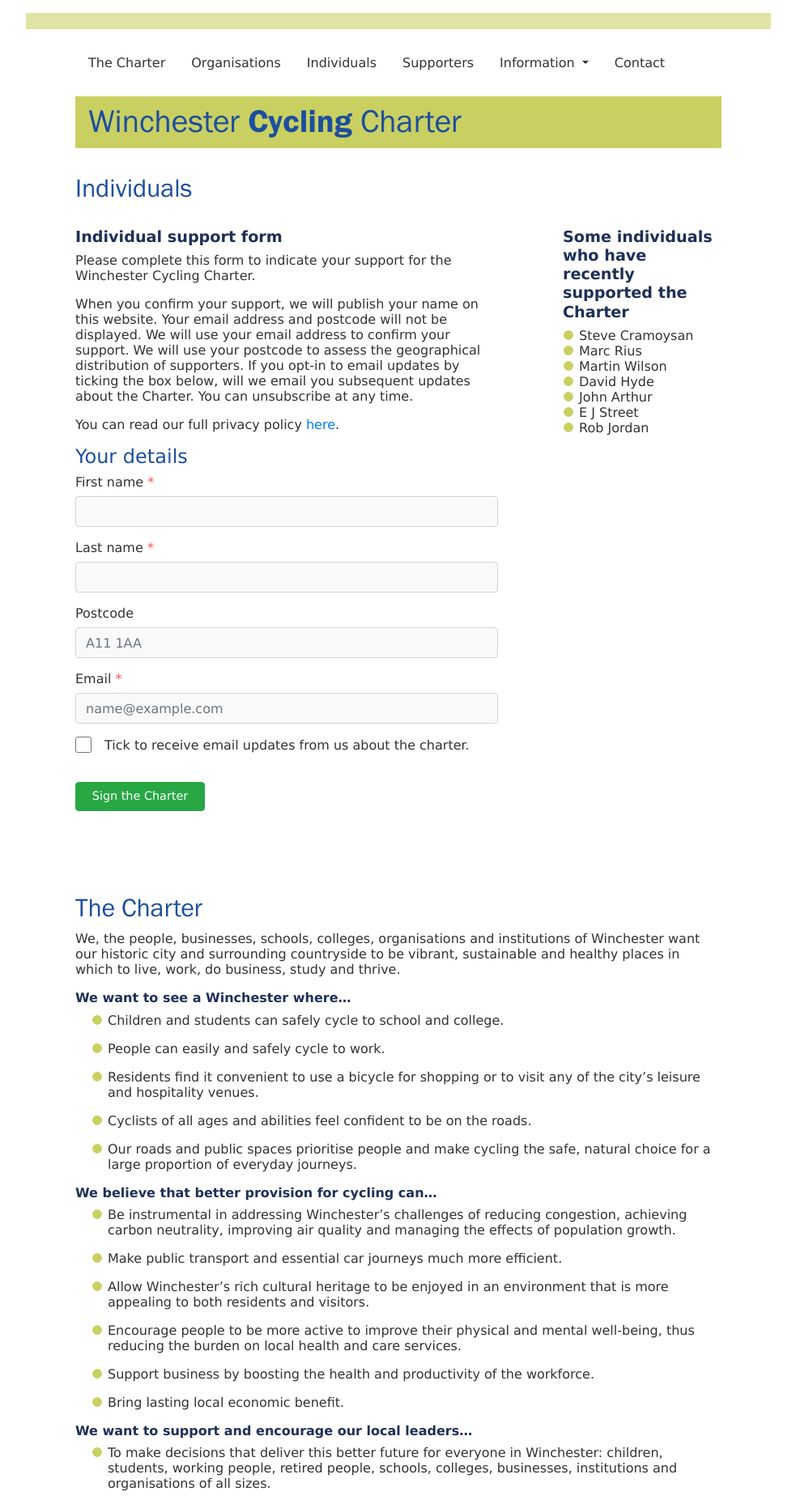
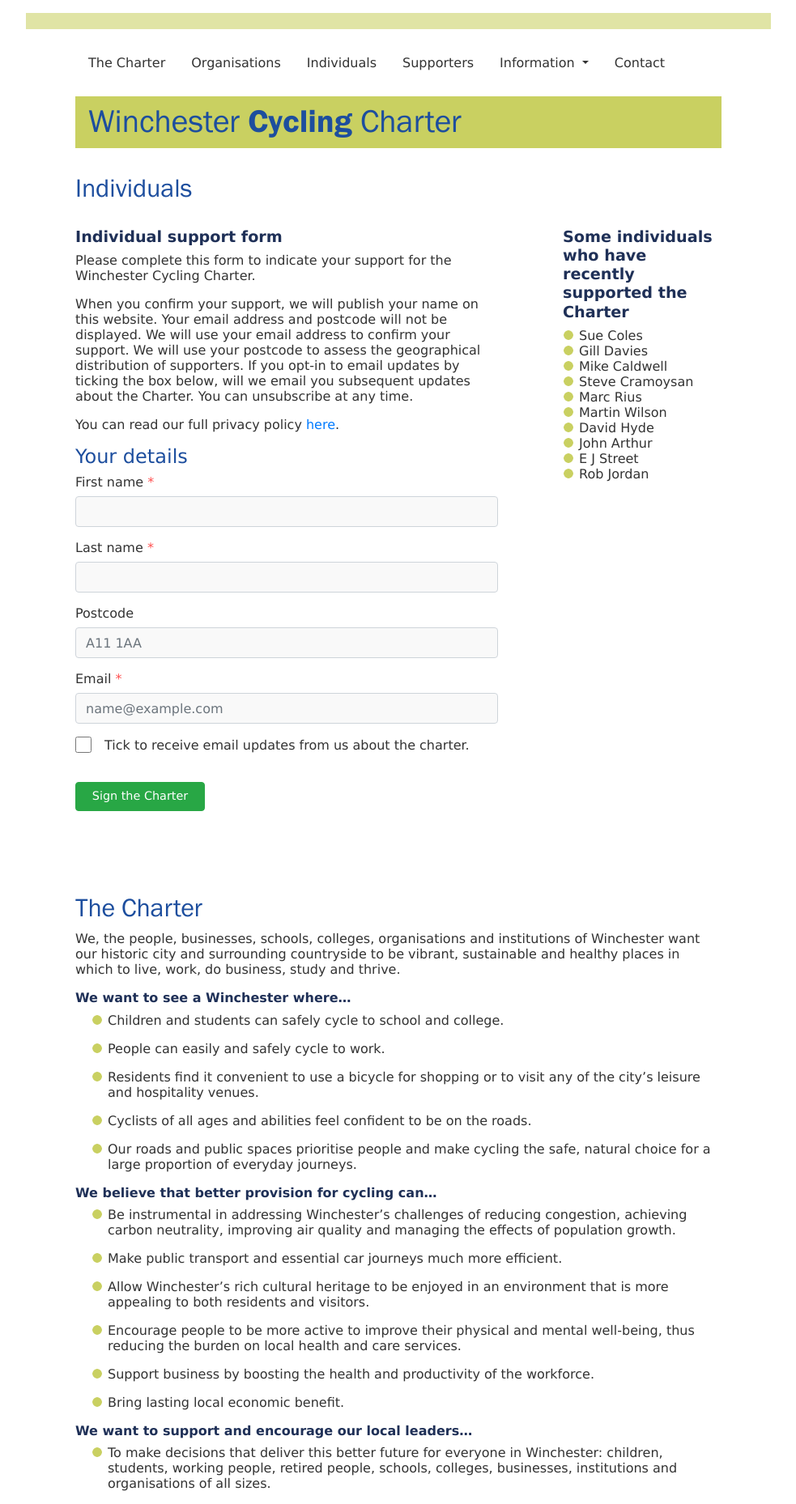
Before and after one commit to winchestercyclingcharter/winchestercyclingcharter.github.io, a Jekyll site: the page built from ind-page.md, in a window 1280 px wide. Shown: the whole page at 81% size, without its empty margins (148-1131 px from the left). Built offline with Jekyll 4.4.1, drawn with Linux system fonts in a browser that asks for light colours; nearby versions of some CDN libraries.

Commit message:
Update people.yml

```diff
--- a/_data/people.yml
+++ b/_data/people.yml
@@ -6,3 +6,6 @@ people:
 - { lastname: Wilson, firstname: Martin, dt: 20210215-172807-610458 }
 - { lastname: Rius, firstname: Marc, dt: 20210215-180652-981177 }
 - { lastname: Cramoysan, firstname: Steve, dt: 20210215-215708-743797 }
+- { lastname: Caldwell, firstname: Mike, dt: 20210216-063255-673333 }
+- { lastname: Davies, firstname: Gill, dt: 20210216-072606-694223 }
+- { lastname: Coles, firstname: Sue , dt: 20210216-091704-465607 }
```
